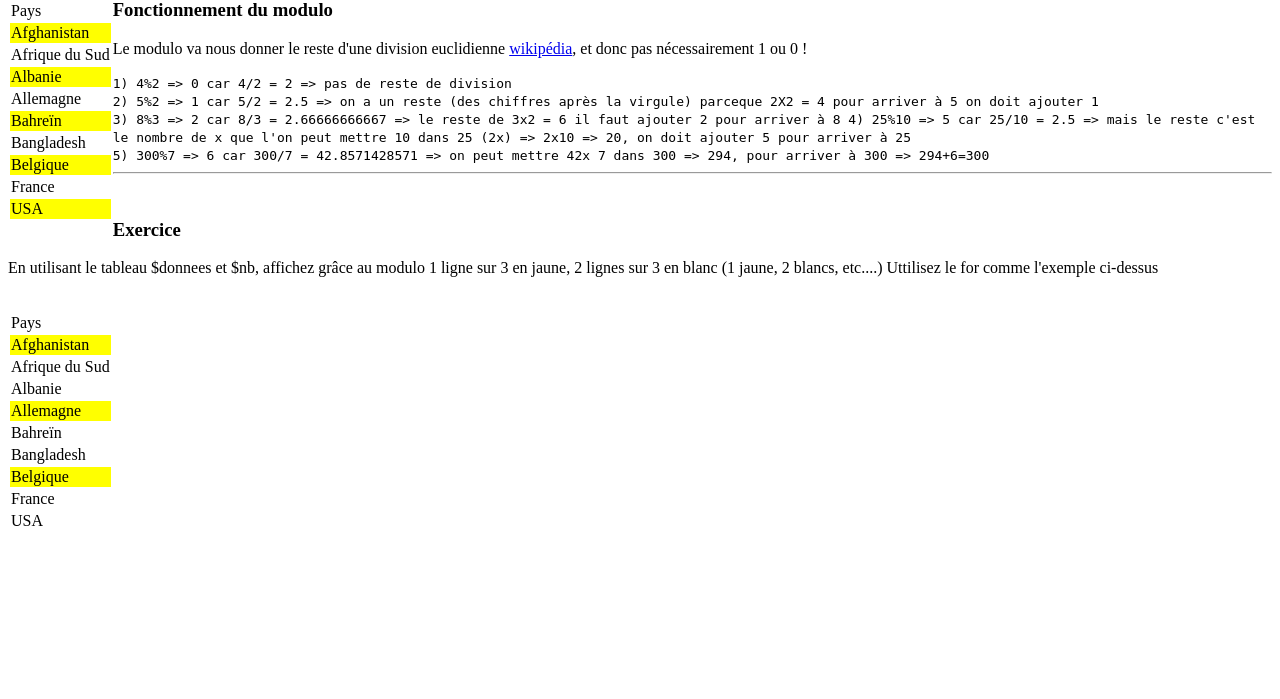
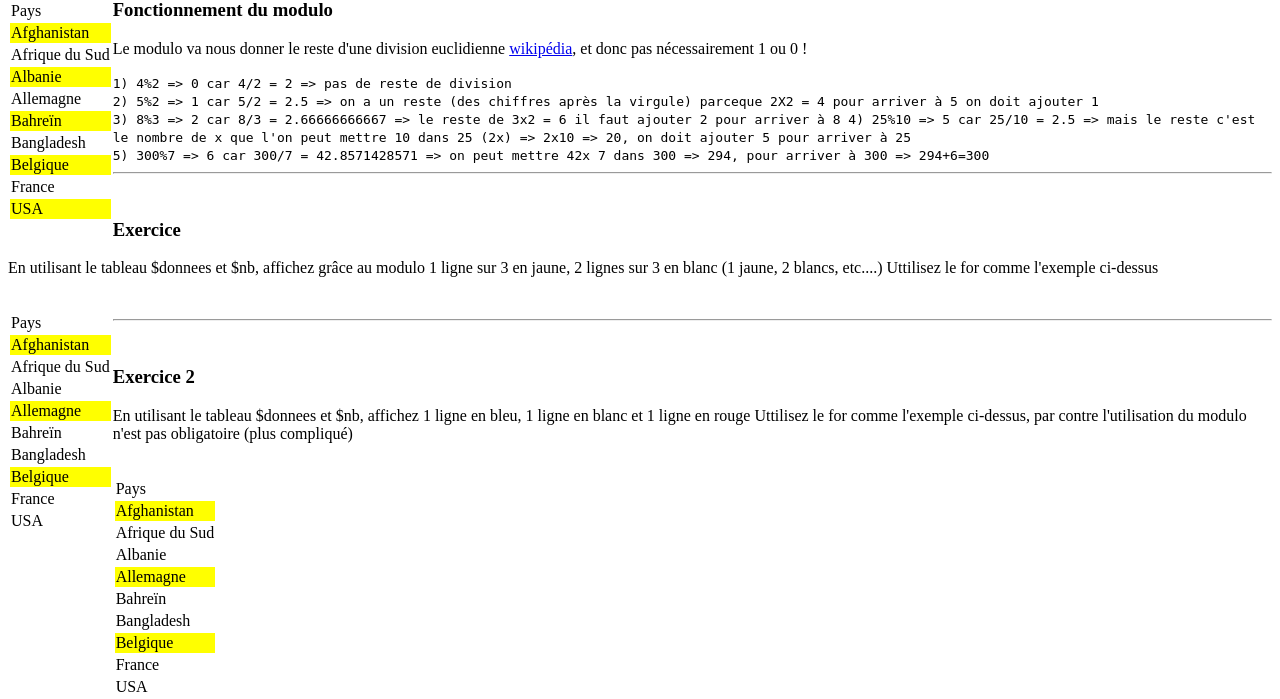
Before and after one commit to wawatusee/revision-php-post-confinement, a PHP site: page /02-modulo.php in a window 1280 px wide. Shown: the part 234-933 px from the top of the page. Before the commit the page ends 760 px from the top, so only its background shows below. Run offline with PHP 8.4, Linux system fonts and the light colour scheme.

Commit message:
exercice modulo 2

```diff
--- a/02-modulo.php
+++ b/02-modulo.php
@@ -64,6 +64,24 @@ $nb = count($donnees);
             ?>
         </table>
     </div>
+    <hr>
+    <br><h3>Exercice 2</h3>
+    <p>En utilisant le tableau $donnees et $nb, affichez 1 ligne en bleu, 1 ligne en blanc et 1 ligne en rouge  Uttilisez le for comme l'exemple ci-dessus, par contre l'utilisation du modulo n'est pas obligatoire (plus compliqué)</p>
+    <br>
+    <div>
+        <table align="left">
+            <tr><td>Pays</td></tr>
+            <?php
+            // tant qu'on a des éléments dans le tableau
+            for($i=0;$i<$nb;$i++){
+                // utilisation d'une ternaire pour changer la couleur en cas de ligne paire ou impaire
+                $couleur = ($i%3)?"#FFF":"#FFFF00";
+                // affichage de la ligne avec la couleur
+                echo "<tr><td style='background-color: $couleur'>$donnees[$i]</td></tr>";
+            }
+            ?>
+        </table>
+    </div>
 </div>
 </body>
 </html>
```
